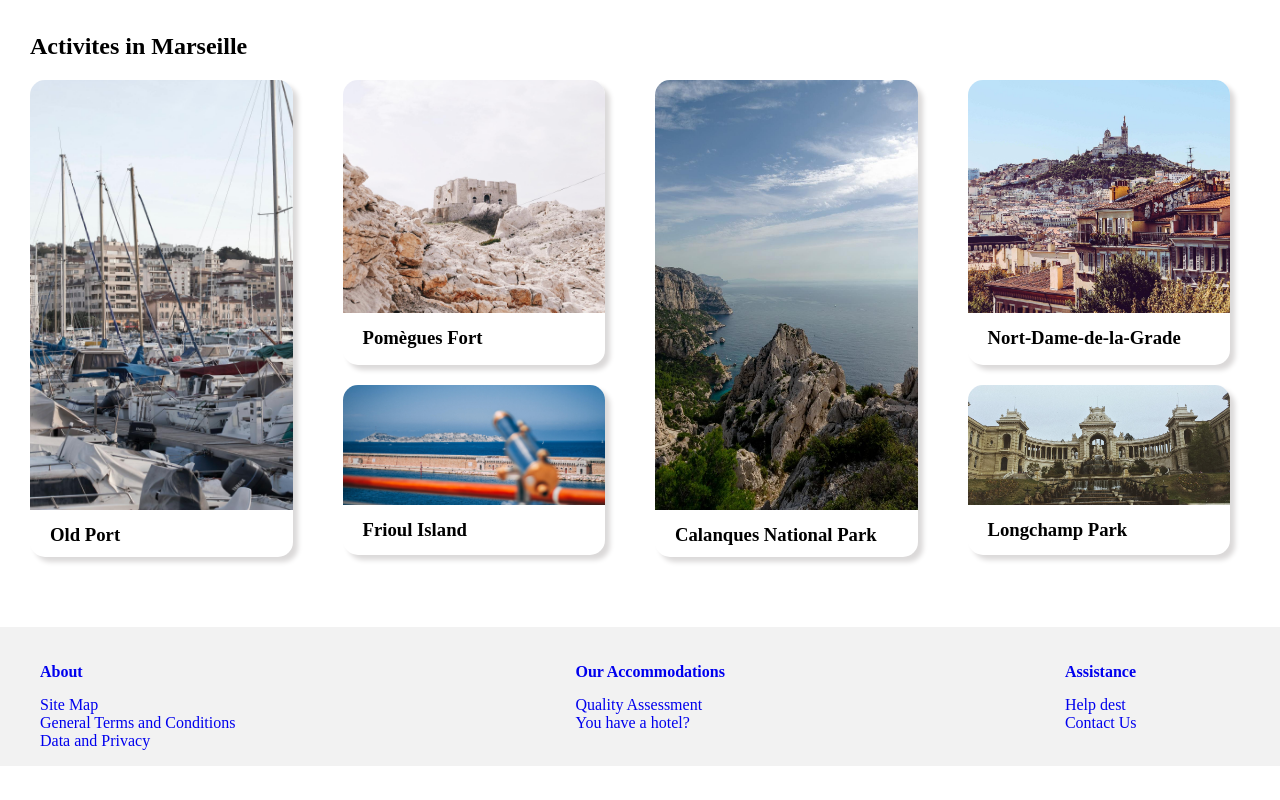
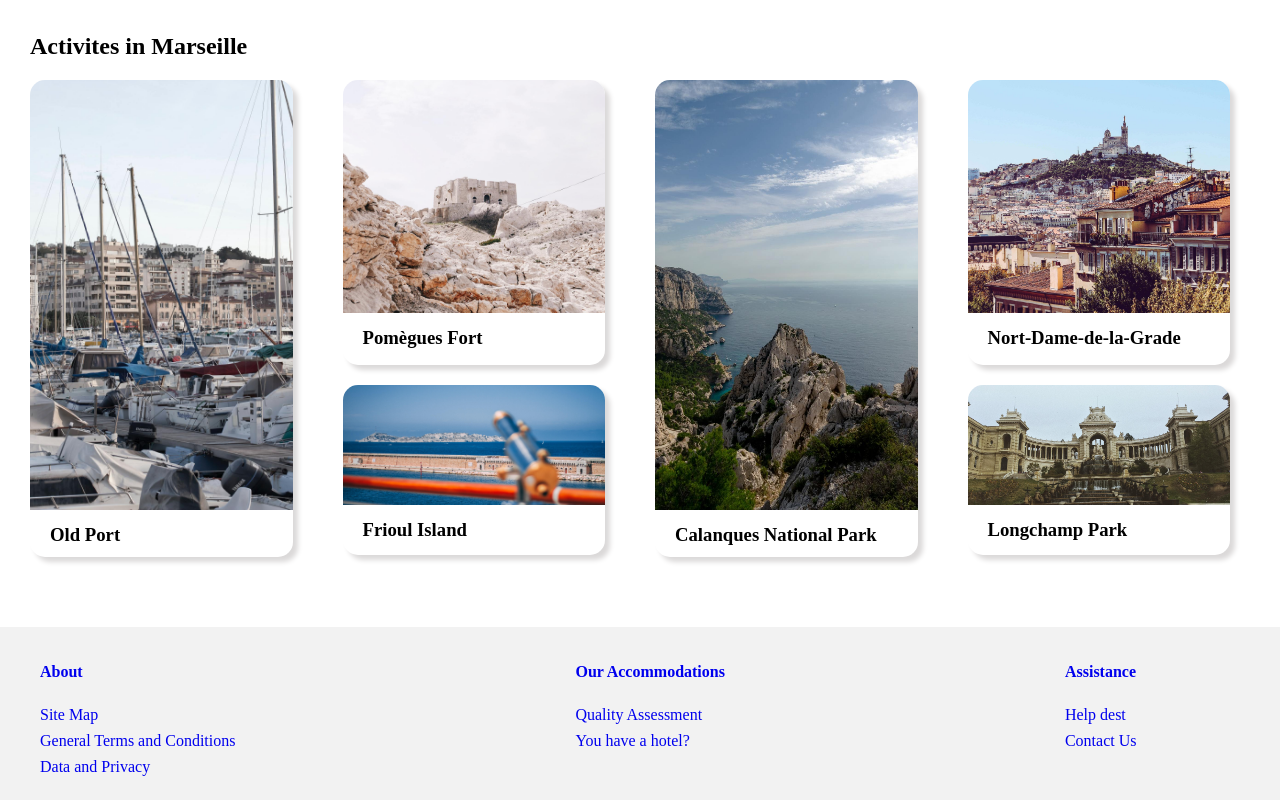
Before and after one commit to Z-Hadi/Project-2, a plain HTML site: page Index.html in a window 1280 px wide. Shown: the part 1032-1832 px from the top of the page. Before the commit the page ends 1798 px from the top, so only its background shows below. Drawn offline with Linux system fonts and the light colour scheme.

Commit message:
Fixing the footer

```diff
--- a/CSS/style.css
+++ b/CSS/style.css
@@ -416,7 +416,11 @@ footer {
 }
 
 .l-height {
-  margin-bottom: 15px;
+  margin-bottom: 25px;
+}
+
+.footer-list {
+  margin-bottom: 8px;
 }
 
 .footer-link {
@@ -591,6 +595,6 @@ footer {
   .ac-text {
     margin-top: 4px;
   }
-  .our {
+  .about, .our {
     margin-right: 150px;
   }
--- a/Index.html
+++ b/Index.html
@@ -328,21 +328,21 @@
 
     <ul class="about">
       <li class="l-height"> <a class="footer-link" href="#">About </a> </li>
-      <li><a class="footer-link" href="#">Site Map </a> </li>
-      <li><a class="footer-link" href="#">General Terms and Conditions </a> </li>
-      <li><a class="footer-link" href="#">Data and Privacy</a> </li>
+      <li class="footer-list" ><a class="footer-link" href="#">Site Map </a> </li>
+      <li class="footer-list" ><a class="footer-link" href="#">General Terms and Conditions </a> </li>
+      <li class="footer-list" ><a class="footer-link" href="#">Data and Privacy</a> </li>
     </ul>
 
     <ul class="our">
       <li class="l-height"> <a class="footer-link" href="#">Our Accommodations </a> </li>
-      <li><a class="footer-link" href="#">Quality Assessment </a> </li>
-      <li><a class="footer-link" href="#">You have a hotel?</a> </li>
+      <li class="footer-list" ><a class="footer-link" href="#">Quality Assessment </a> </li>
+      <li class="footer-list" ><a class="footer-link" href="#">You have a hotel?</a> </li>
 
     </ul>
     <ul class="assistance">
-      <li class="l-height"> <a class="footer-link" href="#">Assistance </a> </li>
-      <li><a class="footer-link" href="#">Help dest </a> </li>
-      <li><a class="footer-link" href="#">Contact Us</a> </li>
+      <li class="l-height" > <a class="footer-link" href="#">Assistance </a> </li>
+      <li class="footer-list"><a class="footer-link" href="#">Help dest </a> </li>
+      <li class="footer-list" ><a class="footer-link" href="#">Contact Us</a> </li>
     </ul>
   </footer>
 
```
